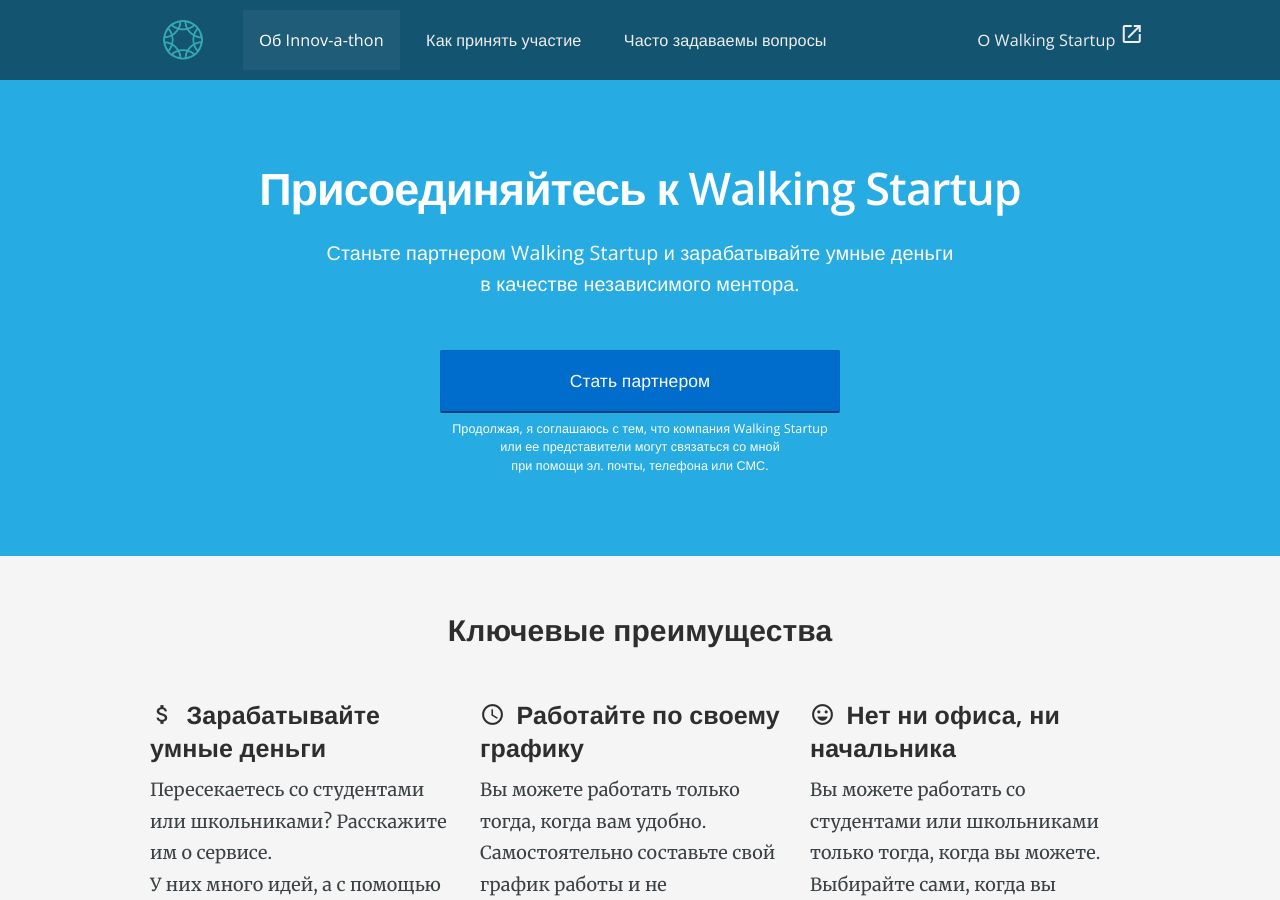
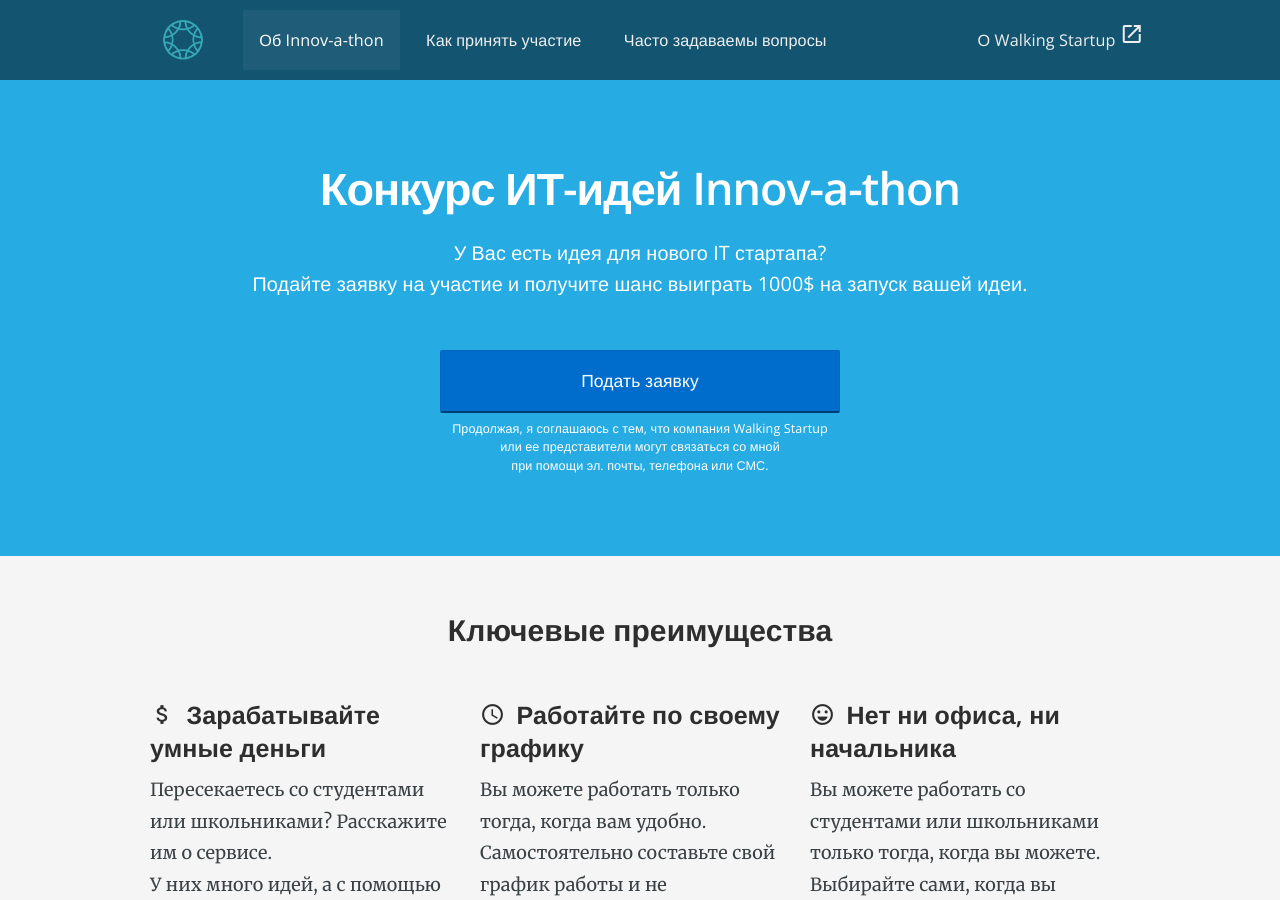
Before and after one commit to RakhimyanTim/innov-a-thon.ws.github.io, a Jekyll site: the page built from pages/index.html, in a window 1280 px wide and 900 px high. Built offline with Jekyll 4.4.1, drawn with Linux system fonts in a browser that asks for light colours; nearby versions of some CDN libraries.

Commit message:
Update index.html

```diff
--- a/pages/index.html
+++ b/pages/index.html
@@ -1,6 +1,6 @@
 ---
 layout: default
-title: Присоединяйтесь к Walking Startup
+title: Конкурс ИТ-идей Innov-a-thon
 permalink: /
 sitemap:
   changefreq: daily
@@ -9,10 +9,10 @@
 <header class="fancy-hero new-content">
  		<div class="container">
  			<h2>{{ page.title }}</h2>
-			<p class="sub-text landing-page">Станьте партнером Walking Startup и зарабатывайте умные деньги <br>в качестве независимого ментора. </p>
+			<p class="sub-text landing-page">У Вас есть идея для нового IT стартапа?<br> Подайте заявку на участие и получите шанс выиграть 1000$ на запуск вашей идеи. </p>
 
 			<div class="cta-container" style="margin-top: 50px;">
-				<a href="https://goo.gl/forms/Qqz8WIiHYNwmoeQU2" class="btn btn-block btn-centered btn-large btn-primary sign-up" style="display: inherit;">Стать партнером</a>
+				<a href="" class="btn btn-block btn-centered btn-large btn-primary sign-up" style="display: inherit;">Подать заявку</a>
 				<span class="btn-sub-text" style="color:#fff">Продолжая, я соглашаюсь с тем, что компания Walking Startup <br> или ее представители могут связаться со мной <br>при помощи эл. почты, телефона или СМС. </span>
 			</div>
 		</div>
```
